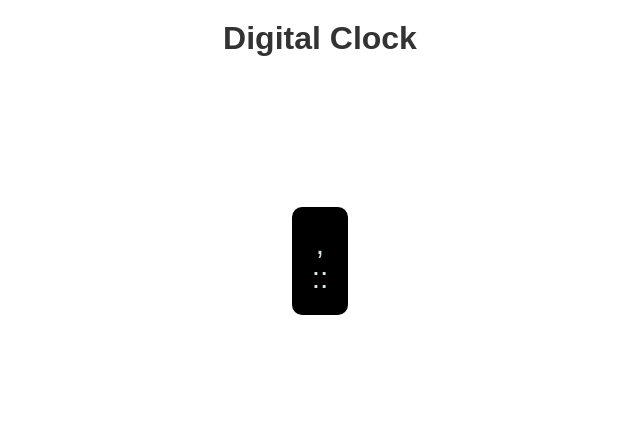
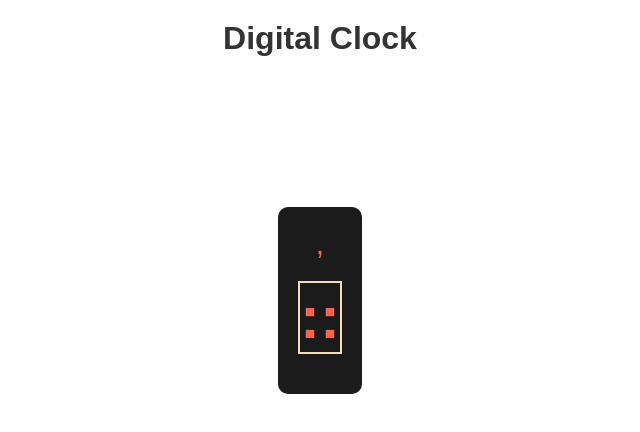
Before and after one commit to siddhikharde/digital-clock, a plain HTML site: page index.html in a window 1280 px wide. Shown: the whole page, without its empty margins (320-960 px from the left). Drawn offline with Linux system fonts and the light colour scheme.

Commit message:
font family added

```diff
--- a/style.css
+++ b/style.css
@@ -1,11 +1,20 @@
+@font-face {
+    font-family: 'MyCustomFont';
+    src: url('./fonts/SFDigitalReadout-Heavy.ttf') format('truetype');
 
-        *{
+}
+body{
+    font-family: MyCustomFont, sans-serif;
+}
+
+* {
     margin: 0;
     padding: 0;
     box-sizing: border-box;
     font-family: 'Poppins', sans-serif;
 }
-        .container{
+
+.container {
     display: flex;
     justify-content: center;
     align-items: center;
@@ -14,13 +23,21 @@
     margin: 150px auto;
     padding: 20px;
     border-radius: 10px;
-            background: #000;
+    background: #1b1b1b;
     flex-direction: column;
-            color: #d0e7e7;
+    color: tomato;
     font-size: 30px;
 }
-        h1{
+
+h1 {
     text-align: center;
     margin-top: 20px;
     color: #333;
 }
+
+.time {
+    font-size: 60px;
+    font-weight: 600;
+    margin: 20px 0;
+    border: solid 2px wheat;
+}
```
Also changed, not shown: fonts/SFDigitalReadout-Heavy.ttf (added). Lines whose indentation alone changed are shown as unchanged.
